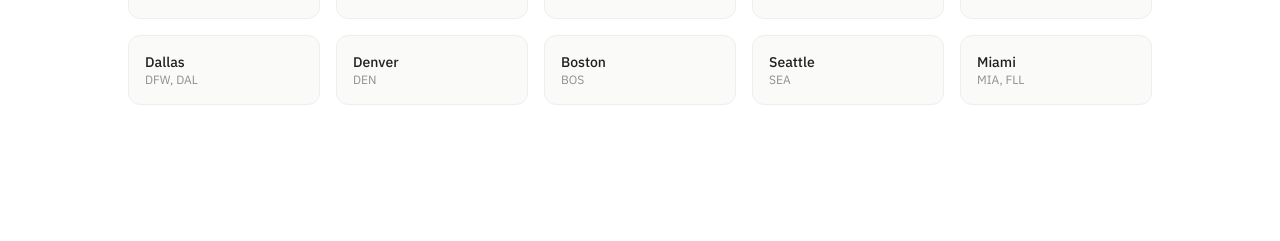
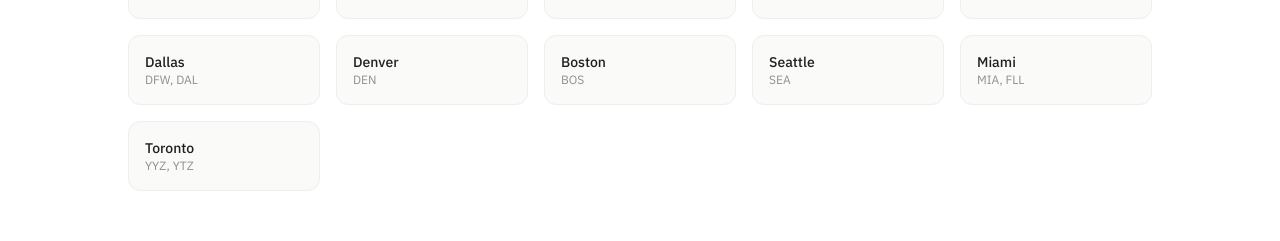
Before and after one commit to jose-hbf/homebaseflights, a Next.js app: page / in a window 1280 px wide. Shown: the part 1426-1667 px from the top of the page. Built offline with nearby package versions, Linux system fonts and the light colour scheme.

Commit message:
adding Toronto city page

```diff
--- a/src/components/Footer.tsx
+++ b/src/components/Footer.tsx
@@ -13,6 +13,7 @@ const popularCities = [
   { name: 'Atlanta', slug: 'atlanta' },
   { name: 'Dallas', slug: 'dallas' },
   { name: 'Denver', slug: 'denver' },
+  { name: 'Toronto', slug: 'toronto' },
   { name: 'London', slug: 'london' },
   { name: 'Dubai', slug: 'dubai' },
   { name: 'Singapore', slug: 'singapore' },
--- a/src/data/cities.ts
+++ b/src/data/cities.ts
@@ -128,6 +128,14 @@ export const cities: City[] = [
     country: 'USA',
     region: 'North America',
   },
+  {
+    name: 'Toronto',
+    slug: 'toronto',
+    airports: ['YYZ', 'YTZ'],
+    primaryAirport: 'YYZ',
+    country: 'Canada',
+    region: 'North America',
+  },
 ]
 
 export function getCityBySlug(slug: string): City | undefined {
```
